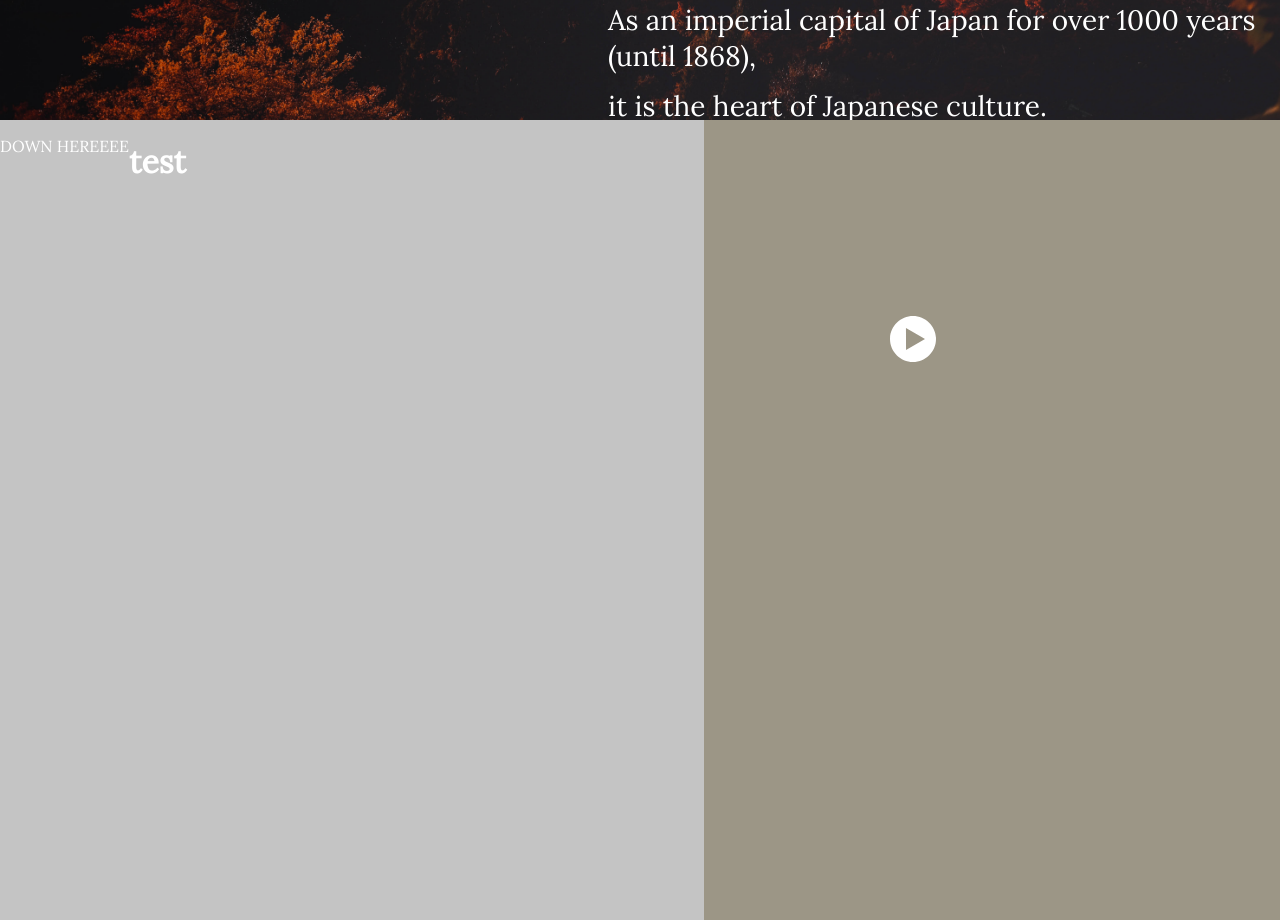
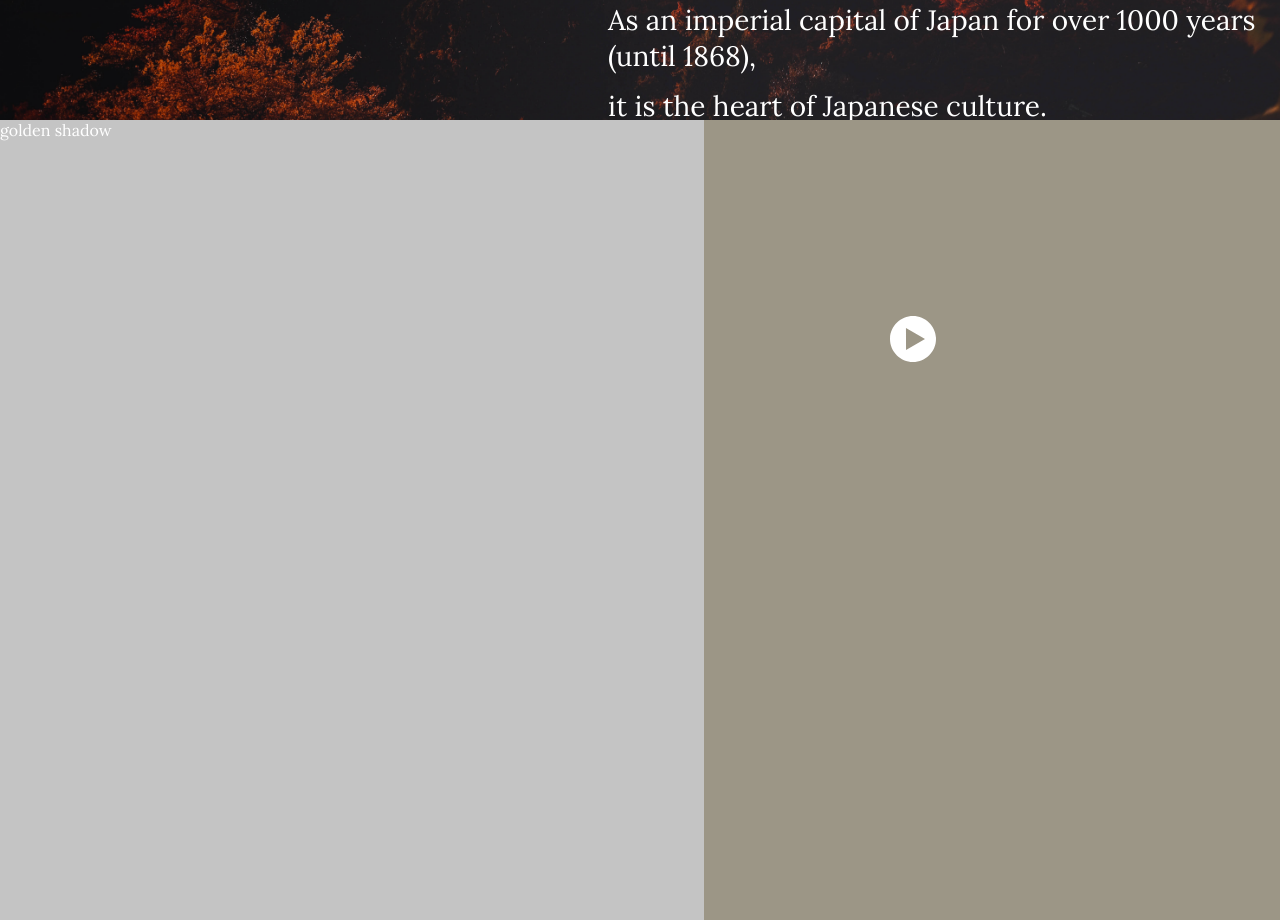
Before and after one commit to vin-vu/hazakura-travel, a React (Create React App) app: page / in a window 1280 px wide. Shown: the part 680-1600 px from the top of the page. Built offline with nearby package versions, Linux system fonts and the light colour scheme; a web font is replaced by a local one.

Commit message:
Moved Icons folder into components, created common PageHeader component

```diff
--- /dev/null
+++ b/src/components/Common/PageHeader.js
@@ -0,0 +1,11 @@
+import "./PageHeader.css";
+
+function PageHeader({ header1 }) {
+  return (
+    <>
+      <span>{header1}</span>
+    </>
+  );
+}
+
+export default PageHeader;
--- a/src/components/Homepage/Homepage.js
+++ b/src/components/Homepage/Homepage.js
@@ -1,7 +1,7 @@
 import "./Homepage.css";
 import Navbar from "./Navbar";
 import Button from "./Button";
-import PlayIcon from "../../icon-components/PlayIcon";
+import PlayIcon from "../Icons/PlayIcon";
 
 // animation game plan: when scroll to new page, text delays and then gets stamped on
 
--- a/src/components/Homepage/Navbar.js
+++ b/src/components/Homepage/Navbar.js
@@ -1,5 +1,5 @@
 import "./Navbar.css";
-import HazakuraLogo from "../../icon-components/HazakuraLogo";
+import HazakuraLogo from "../Icons/HazakuraLogo";
 import Header from "./Header";
 
 function Navbar() {
@@ -13,9 +13,6 @@ function Navbar() {
           <Header name="Destination" />
           <Header name="Hotel" />
           <Header name="Contacts" />
-          {/* <p>Destination</p>
-          <p>Hotel</p>
-          <p>Contacts</p> */}
         </div>
       </div>
     </>
--- a/src/components/Kyoto/Kyoto.js
+++ b/src/components/Kyoto/Kyoto.js
@@ -1,10 +1,10 @@
 import "./Kyoto.css";
+import PageHeader from "../Common/PageHeader";
 
 function Kyoto() {
   return (
     <div className="kyoto-container">
-      <p>DOWN HEREEEE</p>
-      <h1>test</h1>
+      <PageHeader header1="golden shadow"/>
     </div>
   )
 }
```
Also changed, not shown: src/components/Common/PageHeader.css (added), src/components/Icons/HazakuraLogo.css (renamed from src/icon-components/HazakuraLogo.css), src/components/Icons/HazakuraLogo.js (renamed from src/icon-components/HazakuraLogo.js), src/components/Icons/PlayIcon.css (renamed from src/icon-components/PlayIcon.css), src/components/Icons/PlayIcon.js (renamed from src/icon-components/PlayIcon.js).
